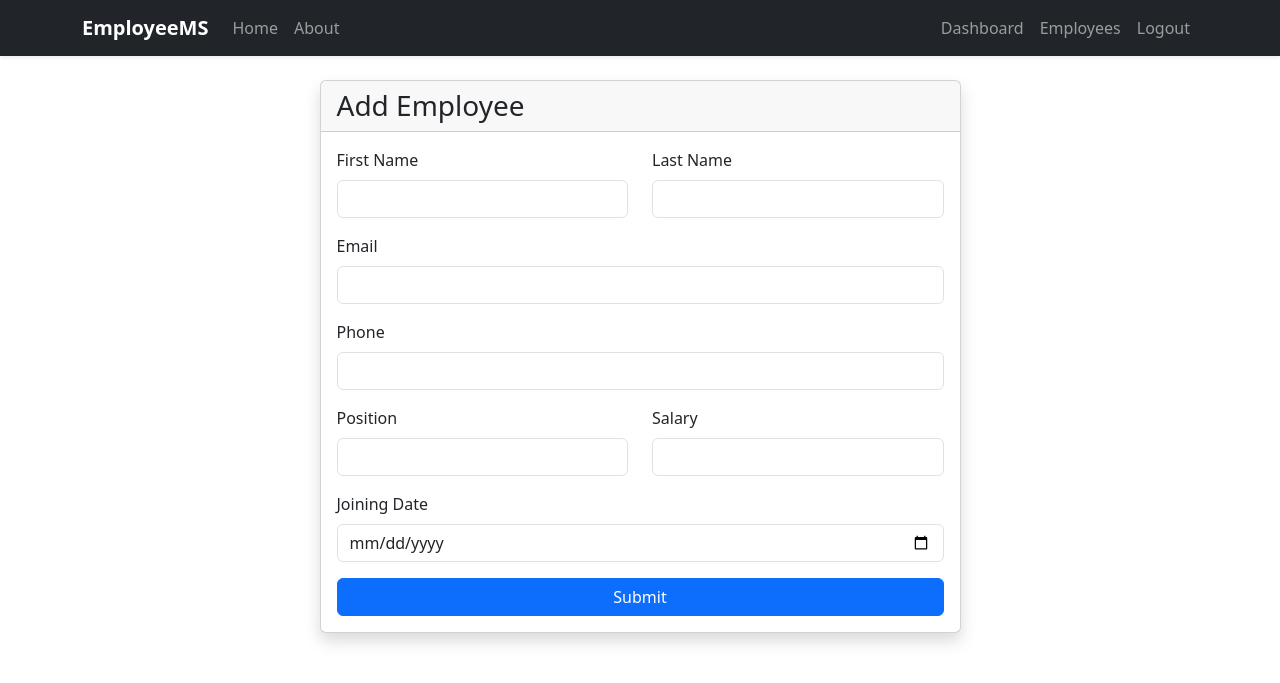
After one commit to RoshanKumarMahaseth/Employee_Management_System, a Flask app: page /employee in a window 1280 px wide. The commit adds this page. Shown: the top 683 px of the page. Run offline with Flask 3, Linux system fonts and the light colour scheme; a user stored in the database is signed in.

Commit message:
Add employee features

```diff
--- a/apps/forms.py
+++ b/apps/forms.py
@@ -1,5 +1,5 @@
 from flask_wtf import FlaskForm
-from wtforms import StringField,PasswordField,SubmitField,BooleanField,ValidationError
+from wtforms import StringField,PasswordField,SubmitField,BooleanField,ValidationError,IntegerField,DateField
 from wtforms.validators import DataRequired,Email,Length,EqualTo
 from apps.models import User
 
@@ -26,3 +26,13 @@ class LoginForm(FlaskForm):
     password = PasswordField('Password',validators=[DataRequired()])
     remember = BooleanField('Remember Me')
     submit = SubmitField('Login')
+
+class EmployeeForm(FlaskForm):
+    first_name = StringField('First Name',validators=[DataRequired(),Length(min=3,max=20)])
+    last_name = StringField('Last Name',validators=[DataRequired(),Length(min=3,max=20)])
+    email = StringField('Email',validators=[DataRequired(),Email()])
+    phone = StringField('Phone',validators=[DataRequired(),Length(min=10,max=15)])
+    position = StringField('Position',validators=[DataRequired(),Length(min=2,max=50)])
+    salary = IntegerField('Salary',validators=[DataRequired()])
+    joining_date = DateField('Joining Date',validators=[DataRequired()])
+    submit = SubmitField('Submit')
--- a/apps/routes.py
+++ b/apps/routes.py
@@ -1,7 +1,7 @@
 from flask import render_template,redirect,url_for,request,flash
 from apps import app,db,bcrypt
-from apps.forms import RegisterForm,LoginForm
-from apps.models import User
+from apps.forms import RegisterForm,LoginForm,EmployeeForm
+from apps.models import User,Employee
 from flask_login import login_user,current_user,logout_user,login_required
 
 
@@ -57,3 +57,24 @@ def logout():
 @login_required
 def dashboard():
     return render_template('dashboard.html',title='Dashboard')
+
+
+@app.route('/employee',methods=['GET','POST'])
+@login_required
+def employee():
+    form = EmployeeForm()
+    if form.validate_on_submit():
+        employee = Employee(
+            first_name=form.first_name.data,
+            last_name=form.last_name.data,
+            email=form.email.data,
+            phone=form.phone.data,
+            position=form.position.data,
+            salary=form.salary.data,
+            joining_date=form.joining_date.data
+        )
+        db.session.add(employee)
+        db.session.commit()
+        flash('Employee has been added successfully!','success')
+        return redirect(url_for('dashboard'))
+    return render_template('add_employee.html',title='Employee',form=form)
--- /dev/null
+++ b/apps/templates/add_employee.html
@@ -0,0 +1,106 @@
+{% extends "base.html" %}
+
+{% block content %}
+
+<div class="row justify-content-center">
+
+    <div class="col-md-7">
+
+        <div class="card shadow">
+
+            <div class="card-header">
+                <h3 class="mb-0">Add Employee</h3>
+            </div>
+
+            <div class="card-body">
+
+                <form method="POST">
+
+                    {{ form.hidden_tag() }}
+
+                    <div class="row">
+
+                        <div class="col-md-6 mb-3">
+                            {{ form.first_name.label(class="form-label") }}
+                            {{ form.first_name(class="form-control") }}
+
+                            {% for error in form.first_name.errors %}
+                                <div class="text-danger small">{{ error }}</div>
+                            {% endfor %}
+                        </div>
+
+                        <div class="col-md-6 mb-3">
+                            {{ form.last_name.label(class="form-label") }}
+                            {{ form.last_name(class="form-control") }}
+
+                            {% for error in form.last_name.errors %}
+                                <div class="text-danger small">{{ error }}</div>
+                            {% endfor %}
+                        </div>
+
+                    </div>
+
+                    <div class="mb-3">
+                        {{ form.email.label(class="form-label") }}
+                        {{ form.email(class="form-control") }}
+
+                        {% for error in form.email.errors %}
+                            <div class="text-danger small">{{ error }}</div>
+                        {% endfor %}
+                    </div>
+
+                    <div class="mb-3">
+                        {{ form.phone.label(class="form-label") }}
+                        {{ form.phone(class="form-control") }}
+
+                        {% for error in form.phone.errors %}
+                            <div class="text-danger small">{{ error }}</div>
+                        {% endfor %}
+                    </div>
+
+                    <div class="row">
+
+                        <div class="col-md-6 mb-3">
+                            {{ form.position.label(class="form-label") }}
+                            {{ form.position(class="form-control") }}
+
+                            {% for error in form.position.errors %}
+                                <div class="text-danger small">{{ error }}</div>
+                            {% endfor %}
+                        </div>
+
+                        <div class="col-md-6 mb-3">
+                            {{ form.salary.label(class="form-label") }}
+                            {{ form.salary(class="form-control") }}
+
+                            {% for error in form.salary.errors %}
+                                <div class="text-danger small">{{ error }}</div>
+                            {% endfor %}
+                        </div>
+
+                    </div>
+
+                    <div class="mb-3">
+                        {{ form.joining_date.label(class="form-label") }}
+                        {{ form.joining_date(class="form-control") }}
+
+                        {% for error in form.joining_date.errors %}
+                            <div class="text-danger small">{{ error }}</div>
+                        {% endfor %}
+                    </div>
+
+                    <div class="d-grid">
+                        {{ form.submit(class="btn btn-primary") }}
+                    </div>
+
+                </form>
+
+            </div>
+
+        </div>
+
+    </div>
+
+</div>
+
+{% endblock %}
--- a/apps/templates/base.html
+++ b/apps/templates/base.html
@@ -1,7 +1,10 @@
 <!DOCTYPE html>
 <html lang="en">
+
 <head>
+
     <meta charset="UTF-8">
+
     <meta name="viewport" content="width=device-width, initial-scale=1.0">
 
     <title>
@@ -14,26 +17,35 @@
 
     <!-- Bootstrap CSS -->
     <link href="https://cdn.jsdelivr.net/npm/bootstrap@5.3.7/dist/css/bootstrap.min.css" rel="stylesheet">
+
 </head>
+
 <body>
 
     <!-- Navbar -->
     <nav class="navbar navbar-expand-lg navbar-dark bg-dark shadow-sm">
+
         <div class="container">
 
+            <!-- Brand -->
             <a class="navbar-brand fw-bold" href="{{ url_for('home') }}">
                 EmployeeMS
             </a>
 
+            <!-- Mobile Navbar Button -->
             <button class="navbar-toggler"
                     type="button"
                     data-bs-toggle="collapse"
-                data-bs-target="#navbarNav">
+                    data-bs-target="#navbarNav"
+                    aria-controls="navbarNav"
+                    aria-expanded="false"
+                    aria-label="Toggle navigation">
 
                 <span class="navbar-toggler-icon"></span>
 
             </button>
 
+            <!-- Navbar Content -->
             <div class="collapse navbar-collapse" id="navbarNav">
 
                 <!-- Left Side -->
@@ -65,6 +77,12 @@
                         </li>
 
                         <li class="nav-item">
+                            <a class="nav-link" href="{{ url_for('employee') }}">
+                                Employees
+                            </a>
+                        </li>
+
+                        <li class="nav-item">
                             <a class="nav-link" href="{{ url_for('logout') }}">
                                 Logout
                             </a>
@@ -91,37 +109,51 @@
             </div>
 
         </div>
+
     </nav>
 
+
     <!-- Main Content -->
-<div class="container mt-4">
+    <main class="container mt-4">
 
+        <!-- Flash Messages -->
         {% with messages = get_flashed_messages(with_categories=true) %}
+
             {% if messages %}
+
                 {% for category, message in messages %}
 
-                <div class="alert alert-{{ category }} alert-dismissible fade show" role="alert">
+                    <div class="alert alert-{{ category }} alert-dismissible fade show"
+                         role="alert">
 
                         {{ message }}
 
                         <button type="button"
                                 class="btn-close"
-                            data-bs-dismiss="alert">
+                                data-bs-dismiss="alert"
+                                aria-label="Close">
                         </button>
 
                     </div>
 
                 {% endfor %}
+
             {% endif %}
+
         {% endwith %}
 
+
+        <!-- Page Content -->
         {% block content %}
+
         {% endblock %}
 
-</div>
+    </main>
 
-<!-- Bootstrap JS -->
+
+    <!-- Bootstrap JavaScript -->
     <script src="https://cdn.jsdelivr.net/npm/bootstrap@5.3.7/dist/js/bootstrap.bundle.min.js"></script>
 
 </body>
+
 </html>
```
Also changed, not shown: instance/site.db, 1 other file. Lines whose indentation alone changed are shown as unchanged.
